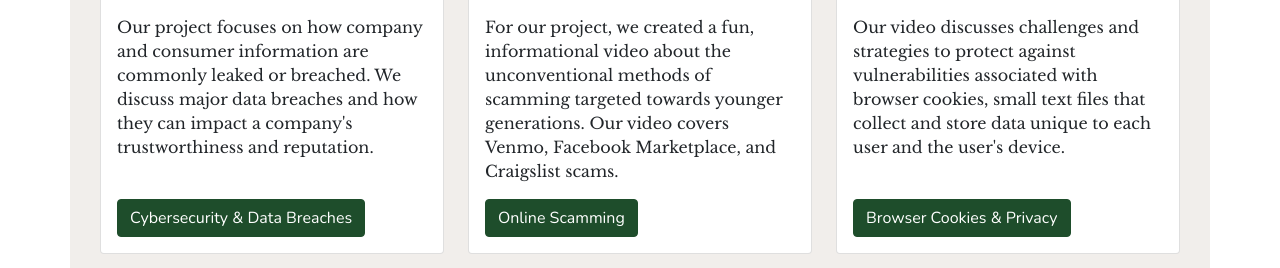
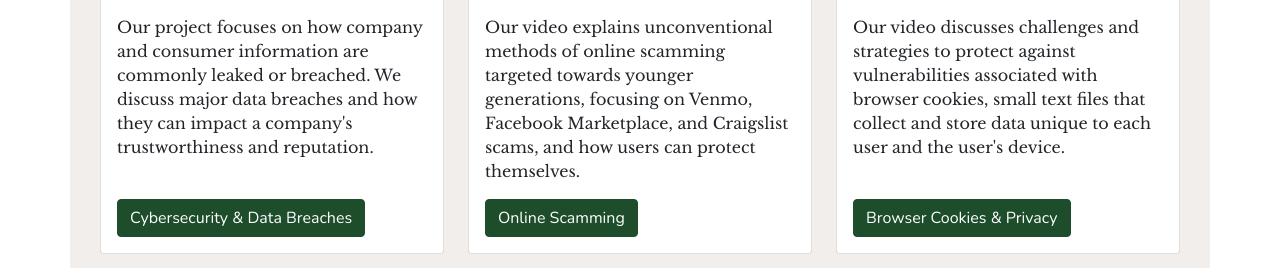
Before and after one commit to jack-hermanson/cis200, a Python web app: template main/web/templates/social/index.html in a window 1280 px wide. Shown: the part 1213-1481 px from the top of the page. Run offline with Jinja, Linux system fonts and the light colour scheme; the template is opened without the code that fills it, so the values that code supplies are empty.

Commit message:
Update index.html
fixed spelling of Harman and some other text that needed clean up

```diff
--- a/main/web/templates/social/index.html
+++ b/main/web/templates/social/index.html
@@ -17,7 +17,7 @@
         <div class="card">
             <img class="card-img-top"
                 src="https://images.unsplash.com/photo-1498837167922-ddd27525d352?ixlib=rb-1.2.1&ixid=MnwxMjA3fDB8MHxwaG90by1wYWdlfHx8fGVufDB8fHx8&auto=format&fit=crop&w=2070&q=80"
-                     alt="Health Foods"/>
+                alt="Health Foods" />
             <div class="card-body">
                 <p>In many communities, healthy foods are more expensive than unhealthy foods. Our project
                     highlights
@@ -32,7 +32,7 @@
         <div class="card">
             <img class="card-img-top"
                 src="https://images.unsplash.com/photo-1505751172876-fa1923c5c528?ixlib=rb-1.2.1&ixid=MnwxMjA3fDB8MHxwaG90by1wYWdlfHx8fGVufDB8fHx8&auto=format&fit=crop&w=2070&q=80"
-                     alt="Normalizing Health"/>
+                alt="Normalizing Health" />
             <div class="card-body">
                 <p>This video covers the debilitating effects that obesity has on the body (both mentally and
                     physically) and the reality that it also takes a negative toll on the economy and society.</p>
@@ -46,7 +46,7 @@
         <div class="card">
             <img class="card-img-top"
                 src="https://images.unsplash.com/photo-1621252179027-94459d278660?ixlib=rb-1.2.1&ixid=MnwxMjA3fDB8MHxwaG90by1wYWdlfHx8fGVufDB8fHx8&auto=format&fit=crop&w=2070&q=80"
-                     alt="Worksite Wellness"/>
+                alt="Worksite Wellness" />
             <div class="card-body">
                 <p>Poor health and well-being negatively impact work productivity. To learn about the historical
                     trends and future of worksite wellness, our team interviewed a worksite wellness expert, Dr. Bob
@@ -61,7 +61,7 @@
         <div class="card">
             <img class="card-img-top"
                 src="https://images.unsplash.com/photo-1633265486064-086b219458ec?ixlib=rb-1.2.1&ixid=MnwxMjA3fDB8MHxwaG90by1wYWdlfHx8fGVufDB8fHx8&auto=format&fit=crop&w=2070&q=80"
-                     alt="Information Privacy"/>
+                alt="Information Privacy" />
             <div class="card-body">
                 <p>Our project focuses on how company and consumer information are commonly leaked or breached. We
                     discuss major data breaches and how they can impact a company's trustworthiness and
@@ -76,13 +76,11 @@
         <div class="card">
             <img class="card-img-top"
                 src="https://images.unsplash.com/photo-1620714223084-8fcacc6dfd8d?ixlib=rb-1.2.1&ixid=MnwxMjA3fDB8MHxwaG90by1wYWdlfHx8fGVufDB8fHx8&auto=format&fit=crop&w=2071&q=80"
-                     alt="Scamming"/>
+                alt="Scamming" />
             <div class="card-body">
-                    <p>For our project, we created a fun, informational video about the unconventional methods of
-                        scamming
-                        targeted towards younger generations. Our video covers Venmo, Facebook Marketplace, and
-                        Craigslist
-                        scams.</p>
+                <p>Our video explains unconventional methods of online scamming targeted towards younger generations,
+                    focusing on Venmo, Facebook Marketplace, and Craigslist scams, and how users can protect themselves.
+                </p>
                 <a class="btn btn-success" href="{{ url_for('projects.online_scamming') }}">Online Scamming</a>
             </div>
         </div>
@@ -106,7 +104,7 @@
         <div class="card">
             <img class="card-img-top"
                 src="https://images.unsplash.com/photo-1503542724004-53e16040c0c9?ixlib=rb-1.2.1&ixid=MnwxMjA3fDB8MHxwaG90by1wYWdlfHx8fGVufDB8fHx8&auto=format&fit=crop&w=690&h=460&q=80"
-                     alt="Bias in the News"/>
+                alt="Bias in the News" />
             <div class="card-body">
                 <p>The odds of getting completely unbiased news pieces are low. To learn how to better combat bias
                     in the news we consume, our team interviewed Jake Sherlock, a journalism and media expert at
@@ -119,10 +117,10 @@
         <div class="card">
             <img class="card-img-top"
                 src="https://images.unsplash.com/photo-1534330207526-8e81f10ec6fc?ixlib=rb-1.2.1&ixid=MnwxMjA3fDB8MHxwaG90by1wYWdlfHx8fGVufDB8fHx8&auto=format&fit=crop&w=2070&q=80"
-                     alt="Social Isolation"/>
+                alt="Social Isolation" />
             <div class="card-body">
-                    <p>To provide a closer look at something we all have faced during the COVID-19 pandemic, we
-                        interviewed a renowned professor at Colorado State University, Dr. Jennifer Harmon, about social
+                <p>To provide a closer look at something many have faced during the COVID-19 pandemic, we
+                    interviewed a renowned professor at Colorado State University, Dr. Jennifer Harman, about social
                     isolation.</p>
                 <a class="btn btn-success" href="{{ url_for('projects.social_isolation') }}">Social Isolation</a>
             </div>
```
Lines whose indentation alone changed are shown as unchanged.
